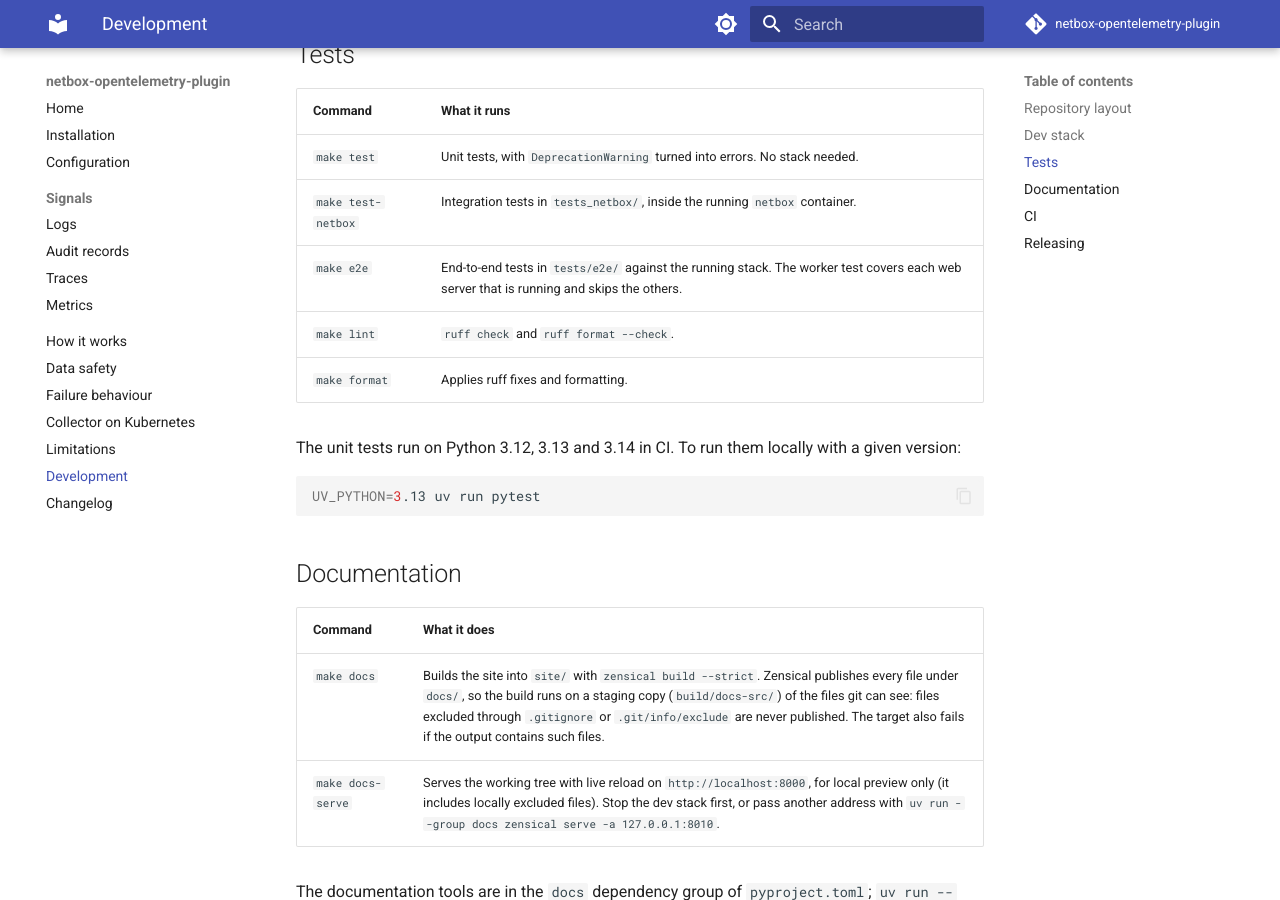
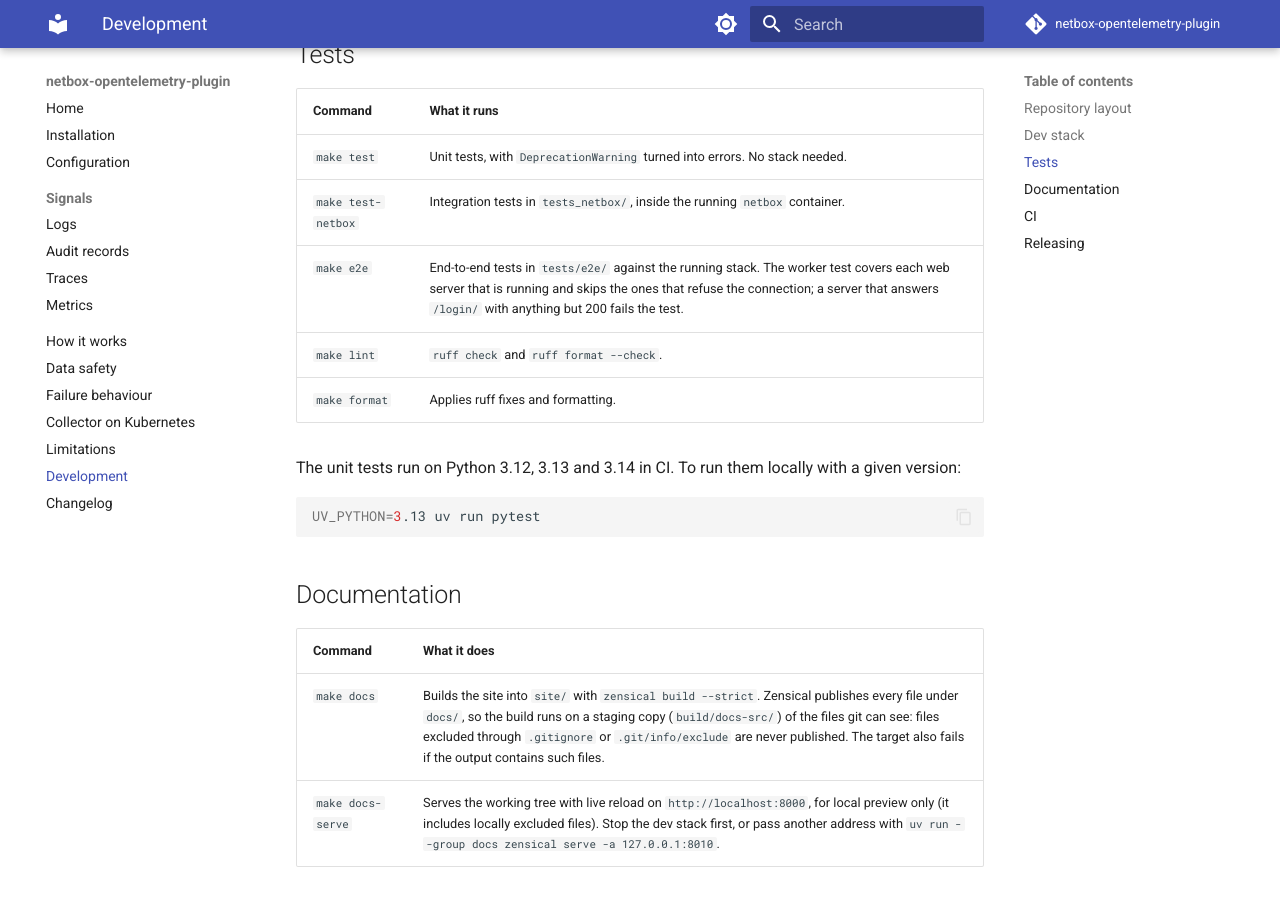
Before and after one commit to thomaschristory/netbox-opentelemetry-plugin, an MkDocs documentation site: the page built from docs/development.md, in a window 1280 px wide and 900 px high, scrolled down 1851 px. Built offline with MkDocs 1.6.1 and Material for MkDocs 9.7.7, drawn with Linux system fonts in a browser that asks for light colours; comment, search, counter and statistics services are not loaded.

Commit message:
Re-resolve netbox-uwsgi in the dev nginx proxy and fail e2e on an erroring server (#2)
nginx resolved netbox-uwsgi once at startup. A rebuild recreates the
uWSGI container together with the other NetBox services and it can come
back on a different IP, so the proxy kept forwarding to the old address
and returned 502. nginx now resolves the name through Docker's DNS on
each request (cached 10 s), and uwsgi-proxy is restarted when
netbox-uwsgi is recreated.

The worker e2e test treated any non-200 answer as "not running" and
skipped, which hid such a broken proxy. It now skips only when the
connection is refused and fails on any other answer.

```diff
--- a/docs/development.md
+++ b/docs/development.md
@@ -52,7 +52,7 @@
 | --- | --- |
 | `make test` | Unit tests, with `DeprecationWarning` turned into errors. No stack needed. |
 | `make test-netbox` | Integration tests in `tests_netbox/`, inside the running `netbox` container. |
-| `make e2e` | End-to-end tests in `tests/e2e/` against the running stack. The worker test covers each web server that is running and skips the others. |
+| `make e2e` | End-to-end tests in `tests/e2e/` against the running stack. The worker test covers each web server that is running and skips the ones that refuse the connection; a server that answers `/login/` with anything but 200 fails the test. |
 | `make lint` | `ruff check` and `ruff format --check`. |
 | `make format` | Applies ruff fixes and formatting. |
 
```
Also changed, not shown: CHANGELOG.md (+1 -1 lines), 3 other files.
